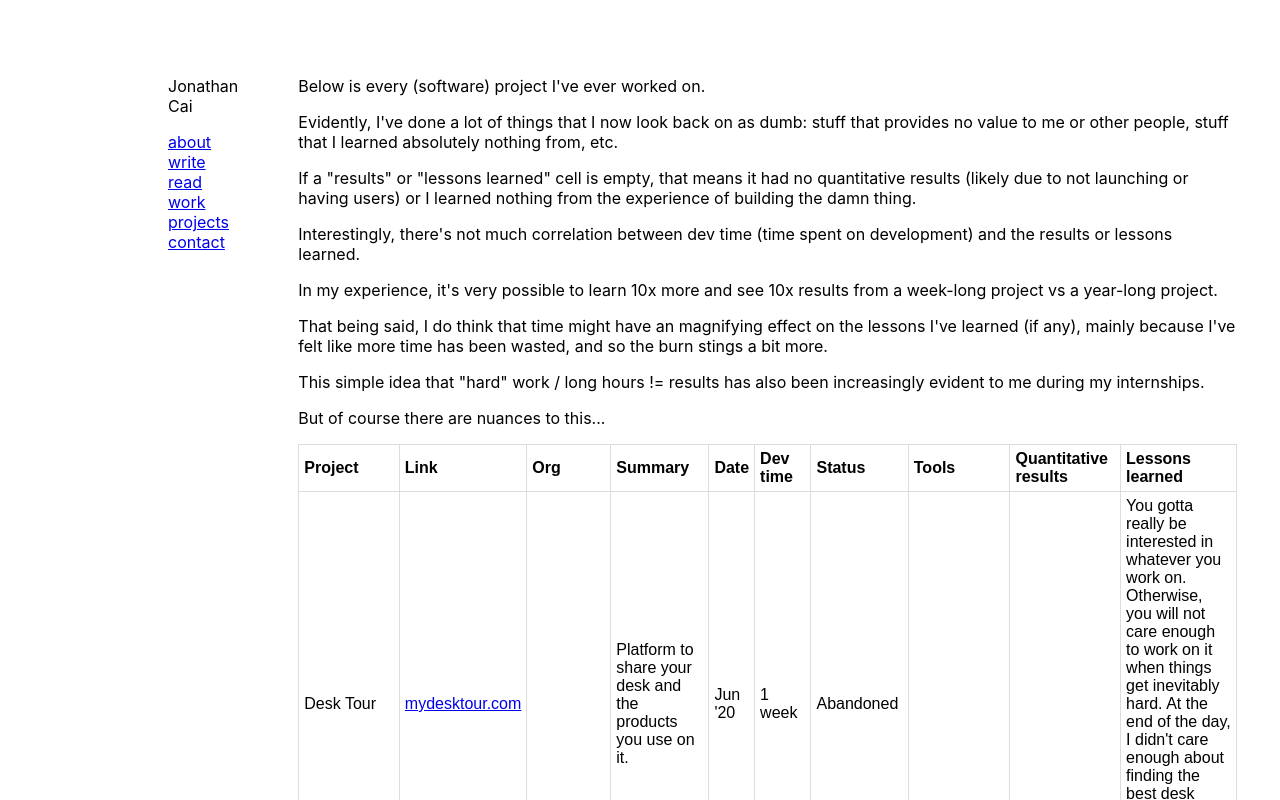
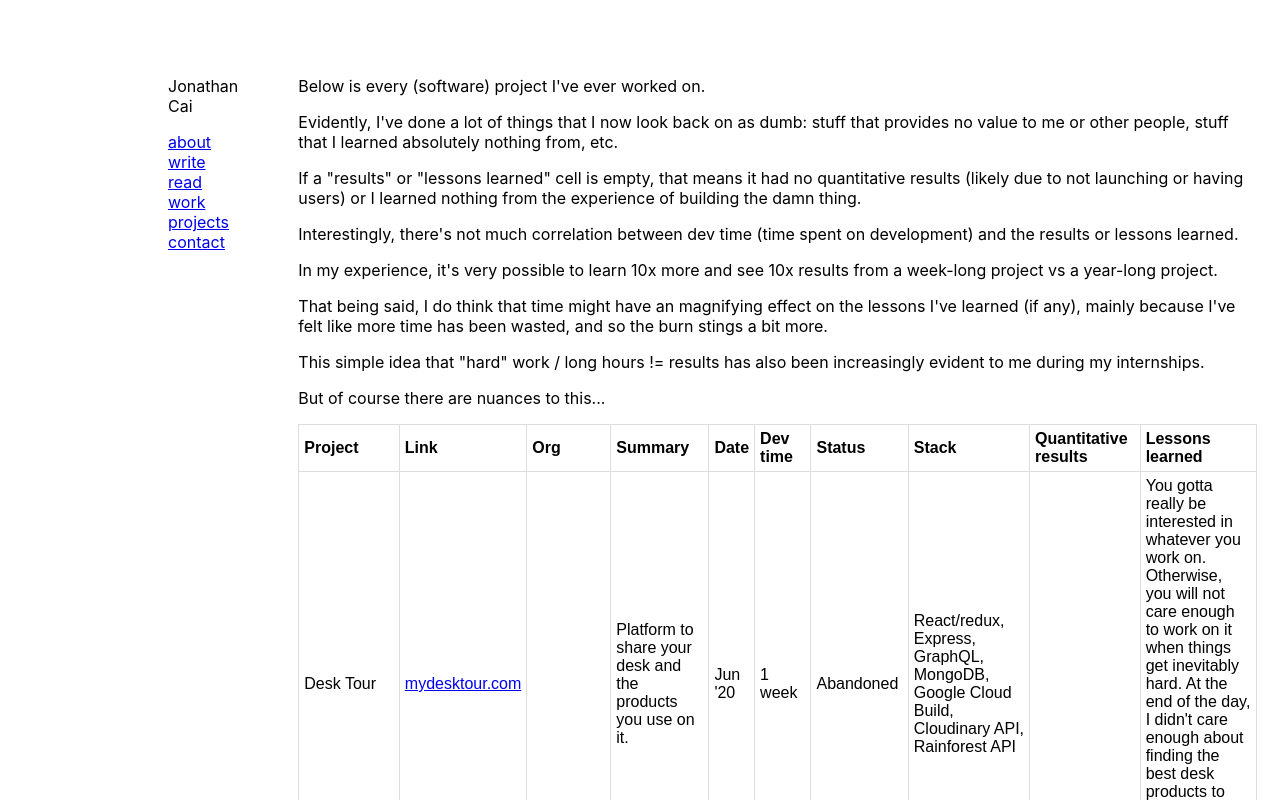
Before and after one commit to jonathancai11/min-portfolio, a React (Create React App) app: page /projects in a window 1280 px wide. Shown: the top 800 px of the page. Built offline with nearby package versions, Linux system fonts and the light colour scheme.

Commit message:
all stacks 🚀

```diff
--- a/src/components/Projects/Projects.js
+++ b/src/components/Projects/Projects.js
@@ -37,7 +37,7 @@ export default function Projects(props) {
                         <th>Date</th>
                         <th>Dev time</th>
                         <th>Status</th>
-                        <th>Tools</th>
+                        <th>Stack</th>
                         <th>Quantitative results</th>
                         <th>Lessons learned</th>
                     </tr>
@@ -52,7 +52,7 @@ export default function Projects(props) {
                             <td>{project.date}</td>
                             <td>{project.dev_time}</td>
                             <td>{project.status}</td>
-                            <td>{project.tools}</td>
+                            <td>{project.stack}</td>
                             <td>{project.results}</td>
                             <td>{project.lessons}</td>
                         </tr>);
--- a/src/data/projects.json
+++ b/src/data/projects.json
@@ -7,6 +7,7 @@
     "link": "http://mydesktour.com/",
     "link_display": "mydesktour.com",
     "status": "Abandoned",
+    "stack": "React/redux, Express, GraphQL, MongoDB, Google Cloud Build, Cloudinary API, Rainforest API",
     "dev_time": "1 week",
     "lessons": "You gotta really be interested in whatever you work on. Otherwise, you will not care enough to work on it when things get inevitably hard. At the end of the day, I didn't care enough about finding the best desk products to continue development... Might revisit this in due time.",
     "organization": "",
@@ -20,7 +21,7 @@
     "link_display": "whattime.today",
     "status": "Launched",
     "dev_time": "1 week",
-    "tools": "React/redux, Google Calendar API",
+    "stack": "React/redux, Google Calendar API, Google Cloud Build",
     "lessons": "Deploy and get your solution in front of people asap. Solving your own problems is almost cheating. Keep dev cycles as short as humanly possible.",
     "organization": "",
     "results": "HN front page, 6000+ visits in first day, ~60 monthly visits, ~80 Google Calendar users."
@@ -33,6 +34,7 @@
     "link_display": "github",
     "status": "Left on github",
     "dev_time": "2 weeks",
+    "stack": "Google Colab, Keras, Tensorflow, Matplotlib",
     "lessons": "Research is a whole different beast. To get SOTA, first replicate results. ML is even more frustrating than I previously experienced.",
     "organization": "Rice CS",
     "results": "A good grade in the class, and some crappy images."
@@ -45,7 +47,7 @@
     "link_display": "github",
     "status": "Left on github",
     "dev_time": "2 days",
-    "tools": "Python, Tensorflow",
+    "stack": "Python, Tensorflow",
     "lessons": "Again, hackathons are still full of BS.",
     "organization": "HackRice 8",
     "results": "4th place at HackRice. 1st place for Facebook Algorithmic Complexity Challenge."
@@ -58,7 +60,7 @@
     "link_display": "heroku",
     "status": "Abandoned",
     "dev_time": "1 year",
-    "tools": "React, HTML/CSS, Contentful API",
+    "stack": "React, HTML/CSS, Contentful API",
     "lessons": "Again, keep feedback loops tight - crazy how much this can make/break a project.",
     "organization": "RiceApps",
     "results": ""
@@ -72,6 +74,7 @@
     "results": "",
     "status": "Left on github",
     "lessons": "It's exhausting to build stuff that isn't useful.",
+    "stack": "Python, Jupyter Notebook, Tensorflow, Keras, Pandas, NLTK, GCP",
     "organization": "",
     "dev_time": "1 month",
     "link": "https://github.com/jonathancai11/news-sentiment"
@@ -85,6 +88,7 @@
     "results": "1st place at the Capital One Software Engineering Summit",
     "status": "Abandoned",
     "lessons": "Hackathons are full of BS.",
+    "stack": "Python (Flask), Swift",
     "organization": "Capital One",
     "dev_time": "2 days",
     "link": "https://github.com/jonathancai11/rackr"
@@ -98,6 +102,7 @@
     "status": "Abandoned, now being repurposed",
     "link_display": "github",
     "dev_time": "1 year",
+    "stack": "React Native, MongoDB, GraphQL",
     "organization": "RiceApps",
     "lessons": "Keep feedback loops tight.",
     "results": ""
@@ -111,6 +116,7 @@
     "status": "Abandoned",
     "results": "",
     "lessons": "",
+    "stack": "Javascript, HTML/CSS",
     "organization": "JPMorgan Chase",
     "dev_time": "2 days",
     "link": "https://careers.jpmorgan.com/us/en/students/programs/code-for-good"
@@ -124,6 +130,7 @@
     "link_display": "heroku",
     "status": "Launched",
     "lessons": "Use pandas. If many people use something, it's likely for a reason.",
+    "stack": "Javascript (React), HTML/CSS",
     "organization": "Capital One",
     "dev_time": "2 weeks",
     "link": "https://capital-one-bikes-jonathancai.herokuapp.com/"
@@ -137,6 +144,7 @@
     "status": "Launched",
     "link_display": "heroku",
     "dev_time": "2 days",
+    "stack": "Javascript, Python (BeautifulSoup)",
     "organization": "AT&T",
     "lessons": "It's possible to win hackathons.",
     "link": "http://news-visualize.herokuapp.com/"
@@ -149,6 +157,7 @@
     "results": "~100 users.",
     "link_display": "chrome store",
     "status": "Launched",
+    "stack": "Javascript, HTML/CSS",
     "dev_time": "3 weeks",
     "lessons": "Working with friends is fun.",
     "link": "https://chrome.google.com/webstore/detail/hangman/dgicdiobkdfpalmbbdcmmjhmnpaicnkh?hl=en&"
@@ -161,6 +170,7 @@
     "results": "",
     "link_display": "devpost",
     "status": "Abandoned",
+    "stack": "Javascript, HTML/CSS",
     "dev_time": "2 days",
     "organization": "HackRice 7.5",
     "lessons": "",
```
